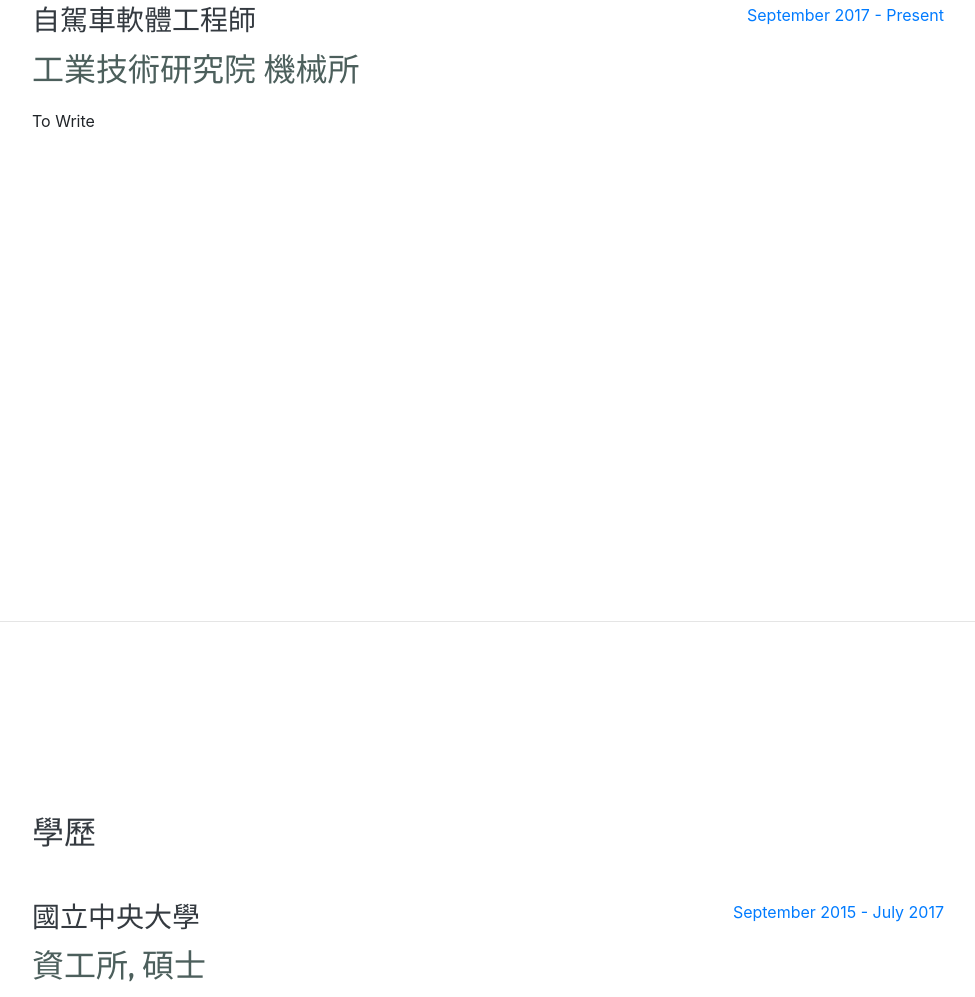
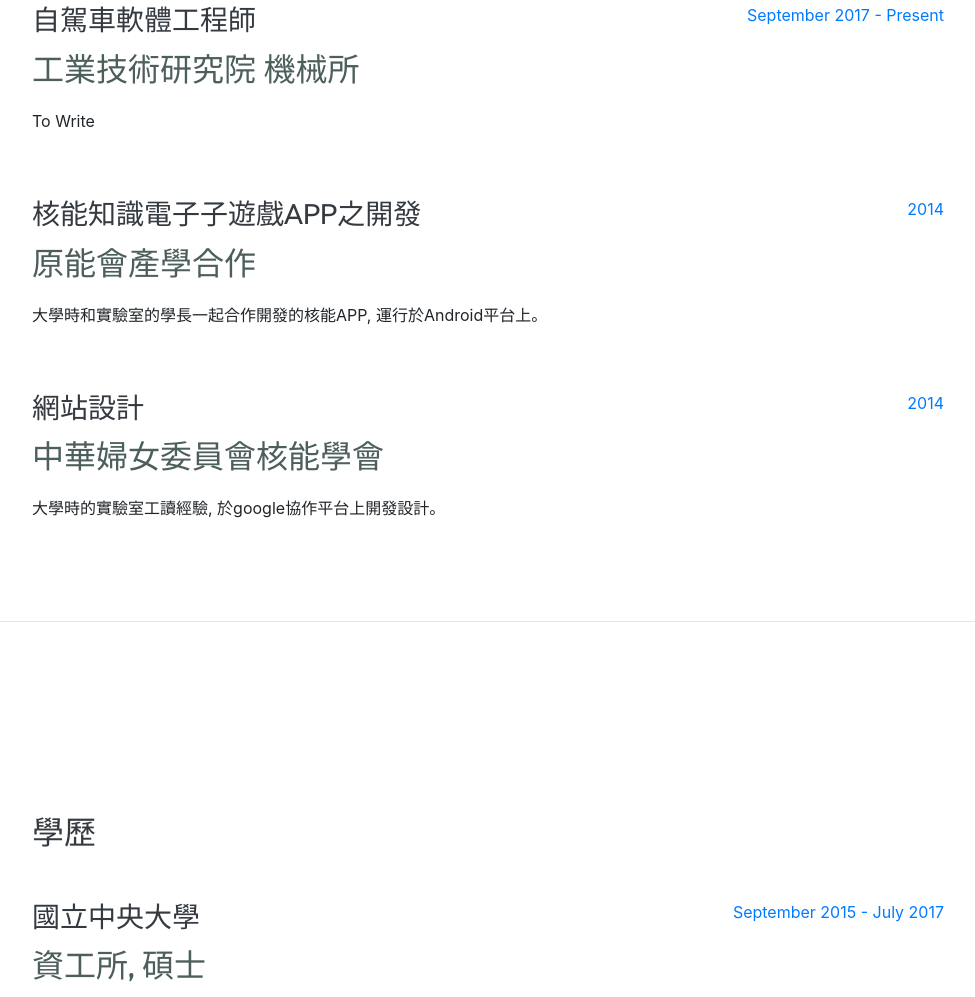
Before and after one commit to SyuanLiao/SyuanLiao.github.io, a website with bundled scripts: page index.html in a window 1280 px wide. Shown: the part 980-1977 px from the top of the page, without its empty margins (288-1263 px from the left). Built offline with nearby package versions, Linux system fonts and the light colour scheme.

Commit message:
index.html: added experience in niu

```diff
--- a/index.html
+++ b/index.html
@@ -114,6 +114,30 @@
           <div class="resume-date text-md-right">
             <span class="text-primary">September 2017 - Present</span>
           </div>
+        </div>
+
+        <div class="resume-item d-flex flex-column flex-md-row justify-content-between mb-5">
+            <div class="resume-content">
+              <!-- <span class="text-primary">September 2017 - Present</span> -->
+              <h3 class="mb-0">核能知識電⼦子遊戲APP之開發</h3>
+              <div class="subheading mb-3">原能會產學合作</div>
+              <p>大學時和實驗室的學長一起合作開發的核能APP, 運行於Android平台上。</p>
+            </div>
+            <div class="resume-date text-md-right">
+              <span class="text-primary">2014</span>
+            </div>
+        </div>
+
+        <div class="resume-item d-flex flex-column flex-md-row justify-content-between mb-5">
+            <div class="resume-content">
+              <!-- <span class="text-primary">September 2017 - Present</span> -->
+              <h3 class="mb-0">網站設計</h3>
+              <div class="subheading mb-3">中華婦女委員會核能學會</div>
+              <p>大學時的實驗室工讀經驗, 於google協作平台上開發設計。</p>
+            </div>
+            <div class="resume-date text-md-right">
+              <span class="text-primary">2014</span>
+            </div>
         </div>
 
       </div>
```
